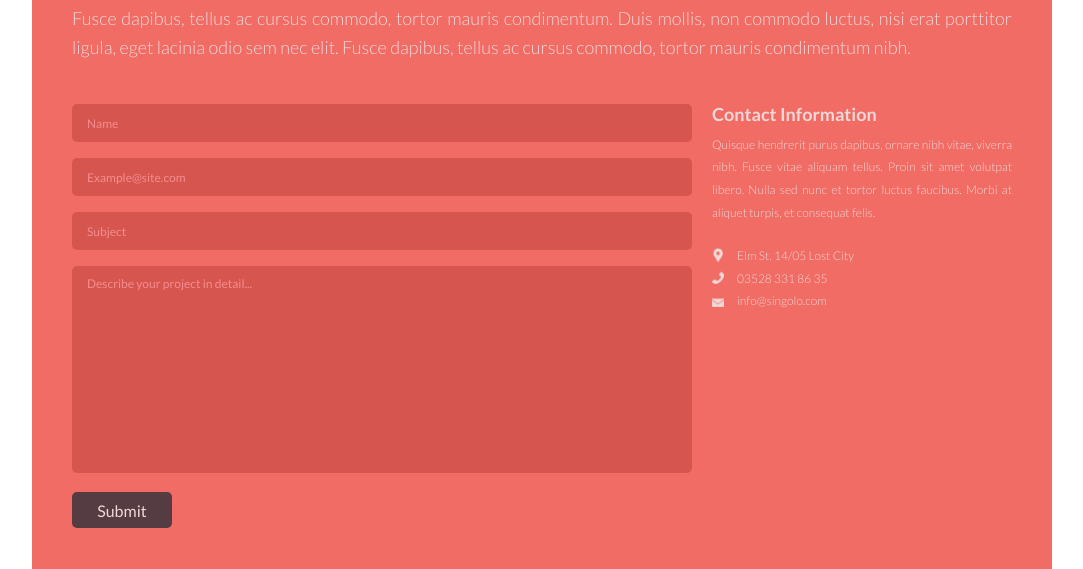
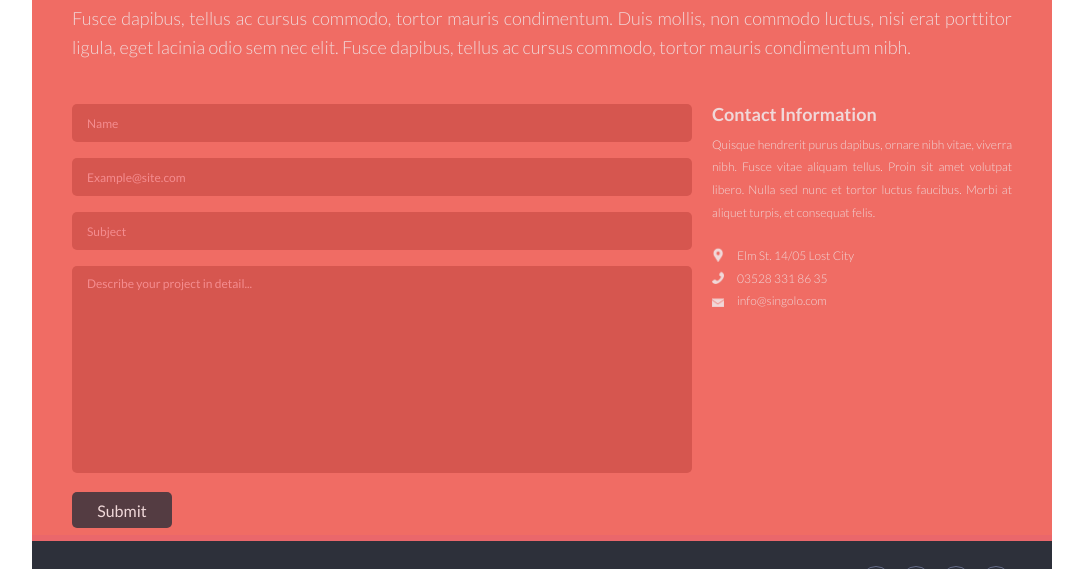
Before and after one commit to Alina-Berry/singolo, a plain HTML site: page singolo3.html in a window 1280 px wide. Shown: the part 111-680 px from the top of the page, without its empty margins (98-1181 px from the left). Drawn offline with Linux system fonts and the light colour scheme.

Commit message:
edited singolo3.css

```diff
--- a/singolo3.css
+++ b/singolo3.css
@@ -4,7 +4,7 @@ html, body {
     font-family: 'Lato', sans-serif;
 }
 .getQuote {
-    padding: 59px 40px;
+    padding: 59px 40px 7px;
     background-color: #f06c64;
     border-bottom: solid 6px #ea676b;
     color: #f0d8d9;
```
